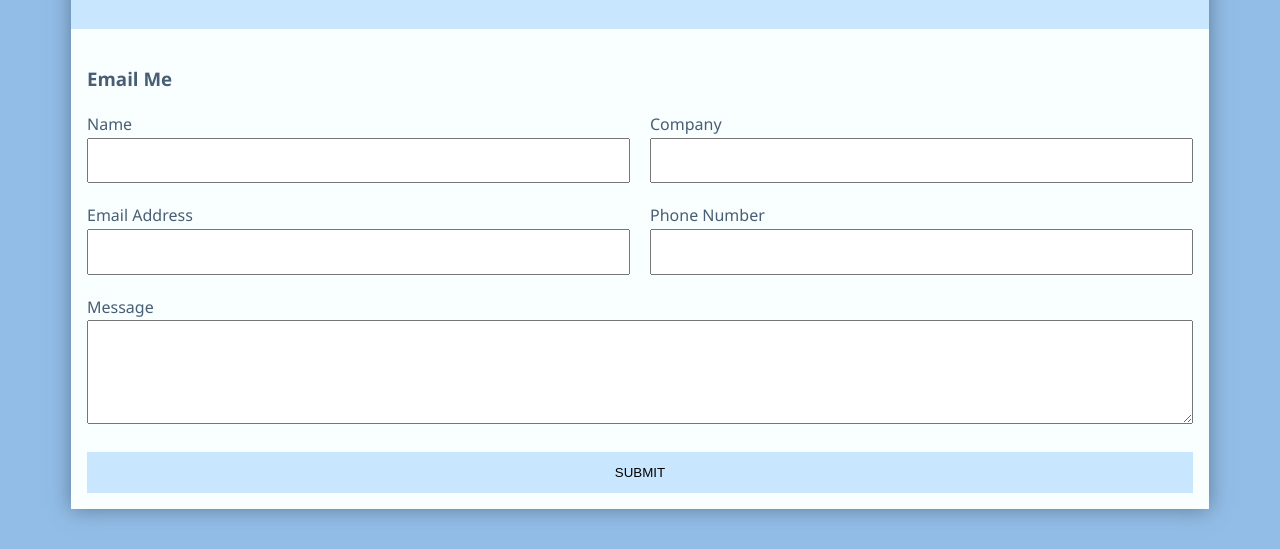
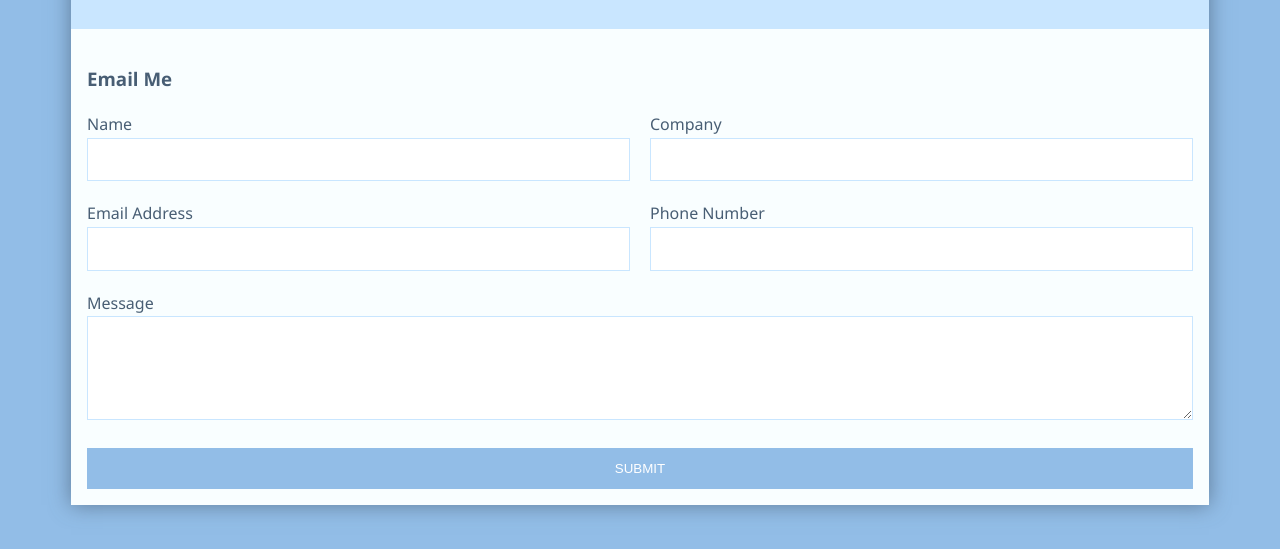
Before and after one commit to BrianSheridan/Responsive-Contact-Form-email, a plain HTML site: page index.html in a window 1280 px wide. In both pictures the pointer is over the button "SUBMIT". Shown: the part 276-825 px from the top of the page. Drawn offline with Linux system fonts and the light colour scheme.

Commit message:
css update 3

```diff
--- a/style.css
+++ b/style.css
@@ -74,6 +74,7 @@ ul{
 .contact form button, .contact form input, .contact form textarea{
     width:100%;
     padding: 1em;
+    border: 1px solid #c9e6ff;
 }
 
 .contact form button{
@@ -81,3 +82,10 @@ ul{
     border: 0;
     text-transform: uppercase;
 }
+
+.contact form button:hover, .contact form button:focus{
+    background: #92bde7;
+    color: #fff;
+    outline: 0;
+    transition: background-colr 2s ease-out;
+}
```
